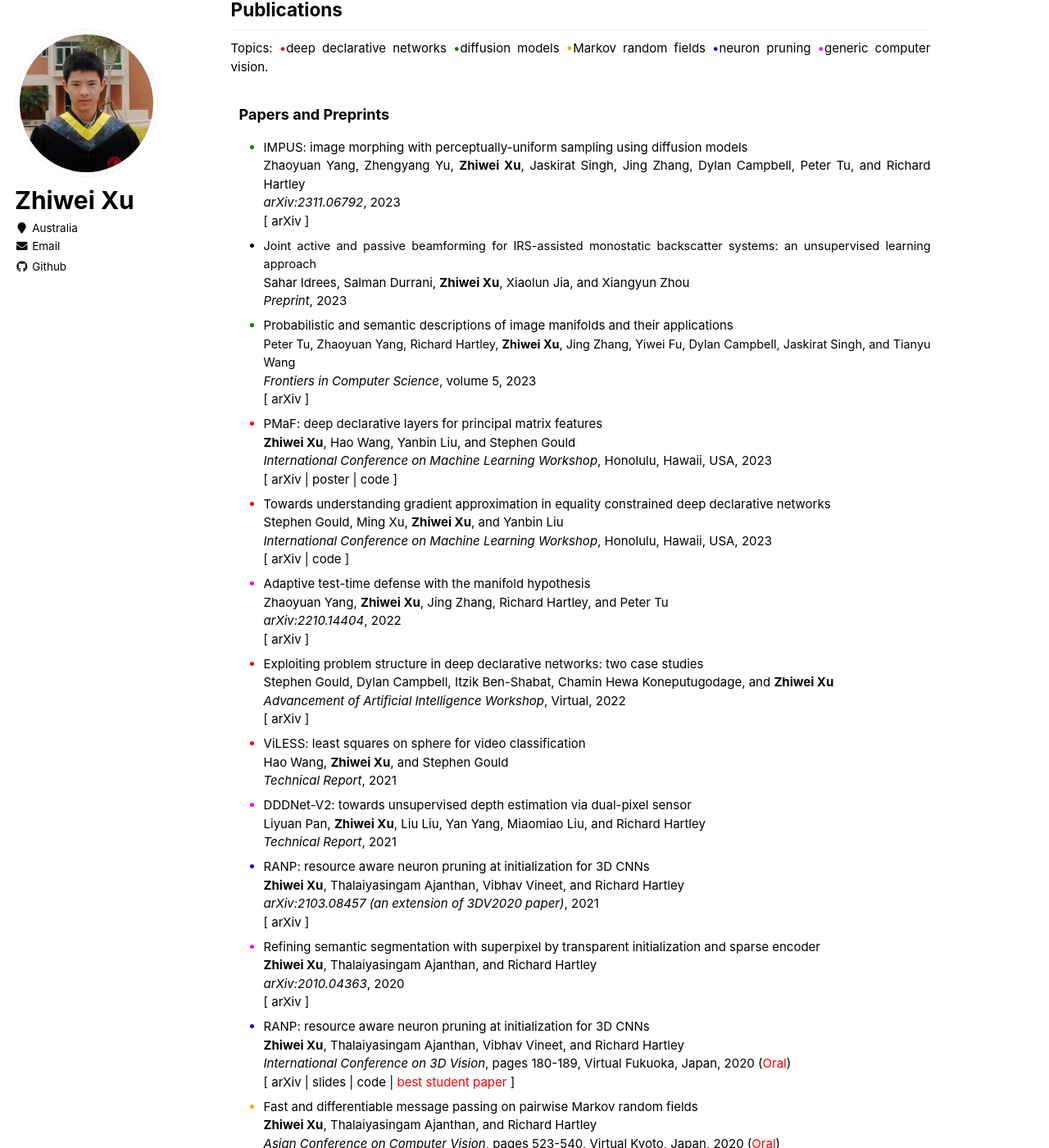
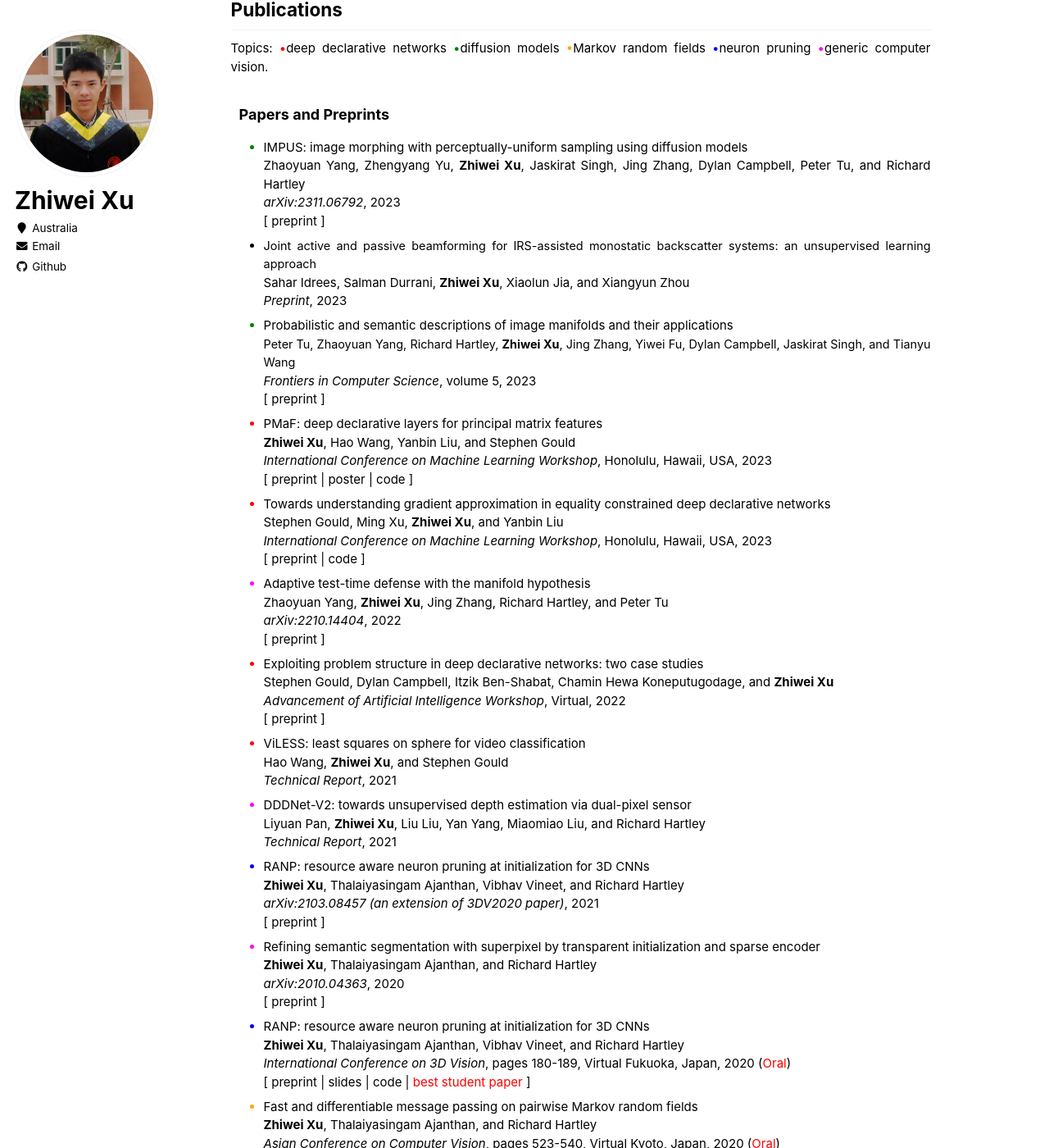
Before and after one commit to zwxu064/zwxu064.github.io, a Jekyll site: the page built from _pages/about.html, in a window 1280 px wide and 1400 px high, scrolled down 888 px. Shown: the whole window at 82% size. Built offline with Jekyll 4.4.1, drawn with Linux system fonts in a browser that asks for light colours.

Commit message:
Update about.html

```diff
--- a/_pages/about.html
+++ b/_pages/about.html
@@ -60,7 +60,7 @@
   <li style="color:green"><div><span style="font-size:1em;color:black">IMPUS: image morphing with perceptually-uniform sampling using diffusion models</span></div>
       <div><span style="color:black;font-size:1em">Zhaoyuan Yang, Zhengyang Yu, <strong>Zhiwei Xu</strong>, Jaskirat Singh, Jing Zhang, Dylan Campbell, Peter Tu, and Richard Hartley</span></div>
       <div><span style="color:black"><i>arXiv:2311.06792</i>, 2023</span></div>
-      <div><span style="color:black">[ <a style="color: inherit;" href="https://arxiv.org/abs/2311.06792" target="_blank">arXiv</a> ]</span></div>
+      <div><span style="color:black">[ <a style="color: inherit;" href="https://arxiv.org/abs/2311.06792" target="_blank">preprint</a> ]</span></div>
   </li>
 
   <li><div><span style="font-size:0.96em">Joint active and passive beamforming for IRS-assisted monostatic backscatter systems: an unsupervised learning approach</span></div>
@@ -72,13 +72,13 @@
       <div><span style="color:black;font-size:0.96em">Peter Tu, Zhaoyuan Yang, Richard Hartley, <strong>Zhiwei Xu</strong>, Jing Zhang, Yiwei Fu,
 	  Dylan Campbell, Jaskirat Singh, and Tianyu Wang</span></div>
       <div><span style="color:black"><i>Frontiers in Computer Science</i>, volume 5, 2023</span></div>
-      <div><span style="color:black">[ <a style="color: inherit;"  href="https://arxiv.org/abs/2307.02881" target="_blank">arXiv</a> ]</span></div>
+      <div><span style="color:black">[ <a style="color: inherit;"  href="https://arxiv.org/abs/2307.02881" target="_blank">preprint</a> ]</span></div>
   </li>
 
   <li style="color:red"><div><span style="color:black">PMaF: deep declarative layers for principal matrix features</span></div>
       <div><span style="color:black;font-size:1em"><strong>Zhiwei Xu</strong>, Hao Wang, Yanbin Liu, and Stephen Gould</span></div>
       <div><span style="color:black"><i>International Conference on Machine Learning Workshop</i>, Honolulu, Hawaii, USA, 2023</span></div>
-      <div><span style="color:black">[ <a style="color: inherit;" href="https://arxiv.org/abs/2306.14759" target="_blank">arXiv</a>
+      <div><span style="color:black">[ <a style="color: inherit;" href="https://arxiv.org/abs/2306.14759" target="_blank">preprint</a>
         | <a style="color: inherit;" href="../files/PMaF_poster.pdf" target="_blank">poster</a>
 	| <a style="color: inherit;" href="https://github.com/anucvml/ddn/tree/master/apps/PMaF" target="_blank">code</a> ]</span></div>
   </li>
@@ -86,20 +86,20 @@
   <li style="color:red"><div><span style="color:black">Towards understanding gradient approximation in equality constrained deep declarative networks</span></div>
       <div><span style="color:black;font-size:1em">Stephen Gould, Ming Xu, <strong>Zhiwei Xu</strong>, and Yanbin Liu</span></div>
       <div><span style="color:black"><i>International Conference on Machine Learning Workshop</i>, Honolulu, Hawaii, USA, 2023</span></div>
-      <div><span style="color:black">[ <a style="color: inherit;" href="https://arxiv.org/abs/2306.14054" target="_blank">arXiv</a>
+      <div><span style="color:black">[ <a style="color: inherit;" href="https://arxiv.org/abs/2306.14054" target="_blank">preprint</a>
 		      | <a style="color: inherit;" href="https://github.com/anucvml/ddn/tree/master/apps/approxgrad" target="_blank">code</a> ]</span></div>
   </li>
 
   <li style="color:fuchsia"><div><span style="color:black">Adaptive test-time defense with the manifold hypothesis</span></div>
       <div><span style="color:black;font-size:1em">Zhaoyuan Yang, <strong>Zhiwei Xu</strong>, Jing Zhang, Richard Hartley, and Peter Tu</span></div>
       <div><span style="color:black"><i>arXiv:2210.14404</i>, 2022</span></div>
-      <div><span style="color:black">[ <a style="color: inherit;" href="https://arxiv.org/abs/2210.14404" target="_blank">arXiv</a> ]</span></div>
+      <div><span style="color:black">[ <a style="color: inherit;" href="https://arxiv.org/abs/2210.14404" target="_blank">preprint</a> ]</span></div>
   </li>
 
   <li style="color:red"><div><span style="color:black">Exploiting problem structure in deep declarative networks: two case studies</span></div>
       <div><span style="color:black;font-size:1em">Stephen Gould, Dylan Campbell, Itzik Ben-Shabat, Chamin Hewa Koneputugodage, and <strong>Zhiwei Xu</strong></span></div>
       <div><span style="color:black"><i>Advancement of Artificial Intelligence Workshop</i>, Virtual, 2022</span></div>
-      <div><span style="color:black">[ <a style="color: inherit;" href="https://arxiv.org/abs/2202.12404" target="_blank">arXiv</a> ]</span></div>
+      <div><span style="color:black">[ <a style="color: inherit;" href="https://arxiv.org/abs/2202.12404" target="_blank">preprint</a> ]</span></div>
   </li>
 
   <li style="color:red"><div><span style="color:black">ViLESS: least squares on sphere for video classification</span></div>
@@ -115,19 +115,19 @@
   <li style="color:blue"><div><span style="color:black">RANP: resource aware neuron pruning at initialization for 3D CNNs</span></div>
       <div><span style="color:black;font-size:1em"><strong>Zhiwei Xu</strong>, Thalaiyasingam Ajanthan, Vibhav Vineet, and Richard Hartley</span></div>
       <div><span style="color:black"><i>arXiv:2103.08457 (an extension of 3DV2020 paper)</i>, 2021</span></div>
-      <div><span style="color:black">[ <a style="color: inherit;" href="https://arxiv.org/abs/2103.08457" target="_blank">arXiv</a> ]</span></div>
+      <div><span style="color:black">[ <a style="color: inherit;" href="https://arxiv.org/abs/2103.08457" target="_blank">preprint</a> ]</span></div>
   </li>
 
   <li style="color:fuchsia"><div><span style="color:black">Refining semantic segmentation with superpixel by transparent initialization and sparse encoder</span></div>
       <div><span style="color:black;font-size:1em"><strong>Zhiwei Xu</strong>, Thalaiyasingam Ajanthan, and Richard Hartley</span></div>
       <div><span style="color:black"><i>arXiv:2010.04363</i>, 2020</span></div>
-      <div><span style="color:black">[ <a style="color: inherit;" href="https://arxiv.org/abs/2010.04363" target="_blank">arXiv</a> ]</span></div>
+      <div><span style="color:black">[ <a style="color: inherit;" href="https://arxiv.org/abs/2010.04363" target="_blank">preprint</a> ]</span></div>
   </li>
 
   <li style="color:blue"><div><span style="color:black">RANP: resource aware neuron pruning at initialization for 3D CNNs</span></div>
       <div><span style="color:black;font-size:1em"><strong>Zhiwei Xu</strong>, Thalaiyasingam Ajanthan, Vibhav Vineet, and Richard Hartley</span></div>
       <div><span style="color:black"><i>International Conference on 3D Vision</i>, pages 180-189, Virtual Fukuoka, Japan, 2020 (<span style="color:red">Oral</span>)</span></div>
-      <div><span style="color:black">[ <a style="color: inherit;" href="https://arxiv.org/abs/2010.02488" target="_blank">arXiv</a>
+      <div><span style="color:black">[ <a style="color: inherit;" href="https://arxiv.org/abs/2010.02488" target="_blank">preprint</a>
         | <a style="color: inherit;" href="./files/3DV2020_slides.pdf" target="_blank">slides</a>
         | <a style="color: inherit;" href="https://github.com/zwxu064/RANP.git" target="_blank">code</a>
         | <span style="color:red">best student paper</span> ]</span></div>
@@ -136,7 +136,7 @@
   <li style="color:orange"><div><span style="color:black">Fast and differentiable message passing on pairwise Markov random fields</span></div>
       <div><span style="color:black;font-size:1em"><strong>Zhiwei Xu</strong>, Thalaiyasingam Ajanthan, and Richard Hartley</span></div>
       <div><span style="color:black"><i>Asian Conference on Computer Vision</i>, pages 523-540, Virtual Kyoto, Japan, 2020 (<span style="color:red">Oral</span>)</span></div>
-      <div><span style="color:black">[ <a style="color: inherit;" href="https://arxiv.org/abs/1910.10892" target="_blank">arXiv</a>
+      <div><span style="color:black">[ <a style="color: inherit;" href="https://arxiv.org/abs/1910.10892" target="_blank">preprint</a>
         | <a style="color: inherit;" href="./files/ACCV2020_slides.pdf" target="_blank">slides</a>
 	| <a style="color: inherit;" href="https://github.com/zwxu064/MPLayers.git" target="_blank">code</a> ]</span></div>
   </li>
```
